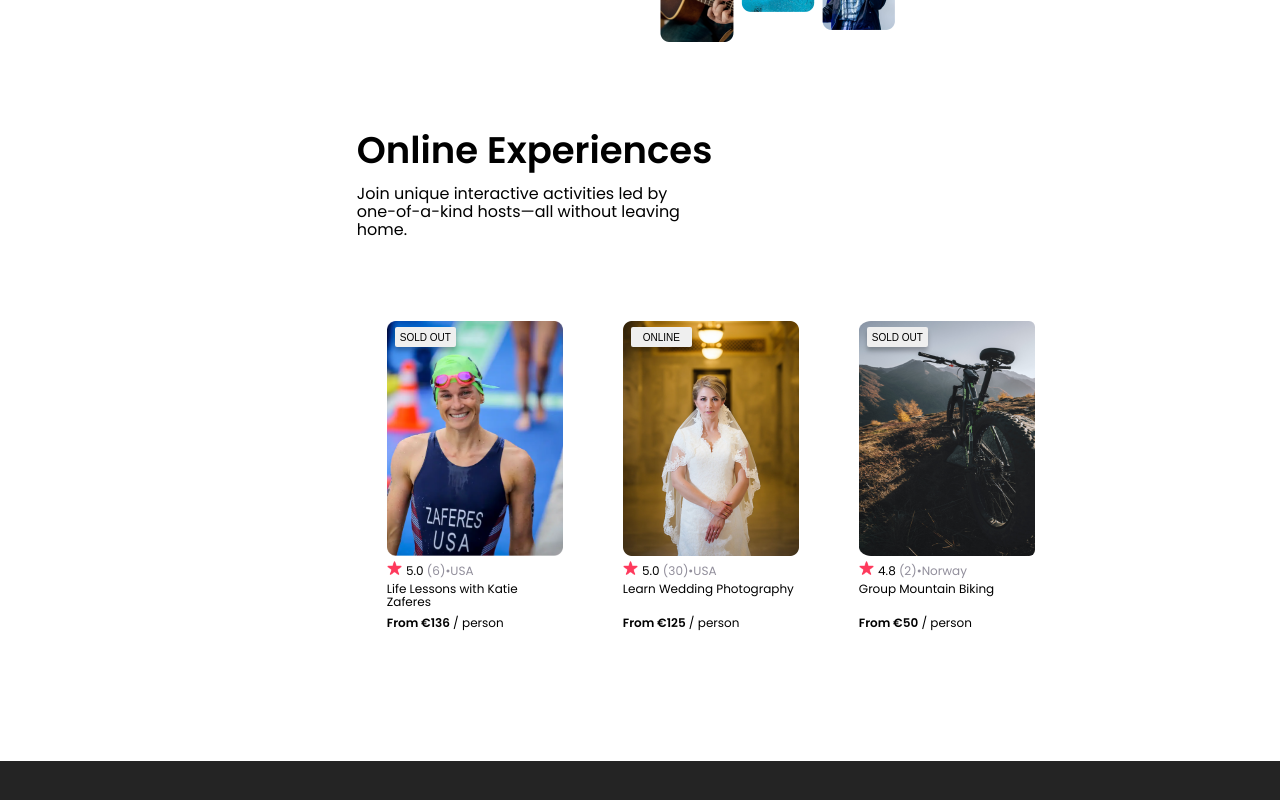
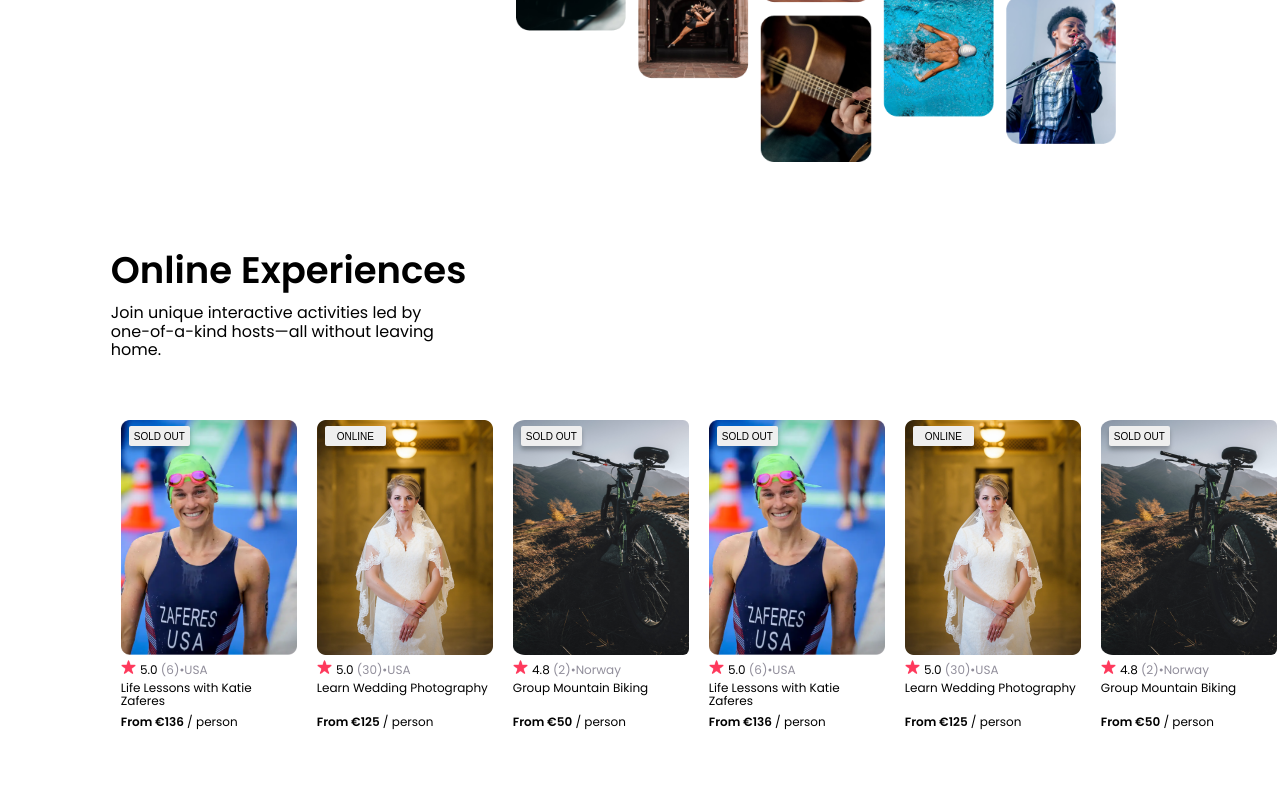
Before and after one commit to klaw94/airbnbscrimba1, a React (Vite) app: page / in a window 1280 px wide. Shown: the part 290-1090 px from the top of the page. Before the commit the page ends 1051 px from the top, so only its background shows below. Built offline with nearby package versions, Linux system fonts and the light colour scheme.

Commit message:
Now the pics wrap

```diff
--- a/src/data.jsx
+++ b/src/data.jsx
@@ -40,5 +40,47 @@
         status: "SOLD OUT",
         country: "Norway",
         openSpots: 3,
+    },
+    {
+        id: 4,
+        title: "Life Lessons with Katie Zaferes",
+        description: "I will share with you what I call \"Positively Impactful Moments of Disappointment.\" Throughout my career, many of my highest moments only came after setbacks and losses. But learning from those difficult moments is what gave me the ability to rise above them and reach my goals.",
+        price: 136,
+        coverImg: "zaferes.png",
+        stats: {
+            rating: 5.0,
+            reviewCount: 6
+        },
+        country: "USA",
+        status: "SOLD OUT",
+        openSpots: 0,
+    },
+    {
+        id: 5,
+        title: "Learn Wedding Photography",
+        description: "Interested in becoming a wedding photographer? For beginner and experienced photographers alike, join us in learning techniques required to leave the happy couple with memories that'll last a lifetime.",
+        price: 125,
+        coverImg: "wedding.png",
+        stats: {
+            rating: 5.0,
+            reviewCount: 30
+        },
+        status: "ONLINE",
+        country: "USA",
+        openSpots: 27,
+    },
+    {
+        id: 6,
+        title: "Group Mountain Biking",
+        description: "Experience the beautiful Norwegian landscape and meet new friends all while conquering rugged terrain on your mountain bike. (Bike provided!)",
+        price: 50,
+        coverImg: "bike.png",
+        stats: {
+            rating: 4.8,
+            reviewCount: 2
+        },
+        status: "SOLD OUT",
+        country: "Norway",
+        openSpots: 3,
     }
 ]
--- a/src/index.css
+++ b/src/index.css
@@ -6,7 +6,7 @@
   width: 100%;
   color-scheme: light dark;
   color: black;
-  background-color: #242424;
+  background-color: white;
   font-synthesis: none;
   text-rendering: optimizeLegibility;
   -webkit-font-smoothing: antialiased;
@@ -102,11 +102,13 @@
   margin-top: 35px;
   display: flex;
   flex-wrap: wrap;
+  overflow-x: auto;
 }
 
 .card {
   width: 176px;
   padding: 10px;
+  flex: 0 0 auto;
 }
 .card--imgButtonDiv{
   width: 176px;
@@ -183,12 +185,12 @@
     margin-top: 60px;
   }
   .header {
-    margin-left: 10%;
-    margin-right: 10%;
+    margin-left: 5%;
+    margin-right: 5%;
   }
   .cardDiv{
-    margin-left: 10%;
-    margin-right: 10%;
+    margin-left: 5%;
+    margin-right: 5%;
   }
 
   .headerImage {
@@ -201,12 +203,12 @@
     width: 100%;
     display: flex;
     justify-content: left;
-    margin-left: 10%;
+    margin-left: 5%;
   }
 
-  .card{
+  /* .card{
     padding: 30px
-  }
+  } */
 
 }
 
```
